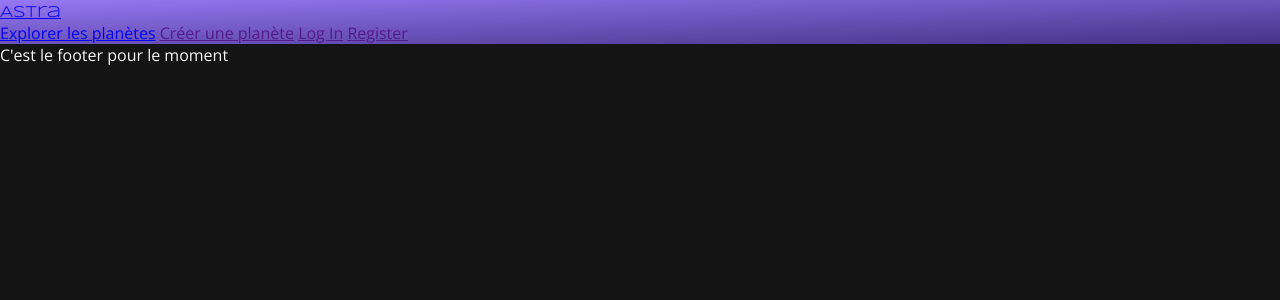
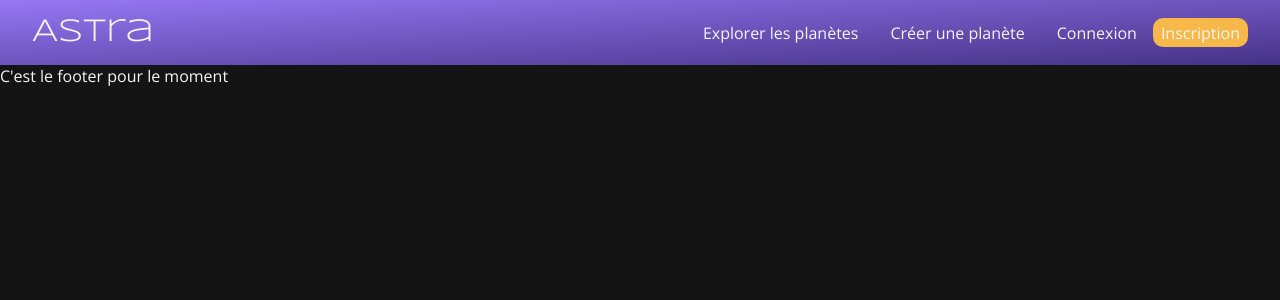
Before and after one commit to ISaejinI/Astra, a PHP site: page /views/planets.php in a window 1280 px wide. Shown: the top 300 px of the page. Run offline with PHP 8.4, Linux system fonts and the light colour scheme.

Commit message:
CSS Header et 1 section

```diff
--- a/CSS/_base.scss
+++ b/CSS/_base.scss
@@ -3,3 +3,14 @@ body {
     margin: 0 auto;
     color: $white;
 }
+
+a {
+    &:link,
+    &:visited {
+        color: $white;
+        text-decoration: none;
+    }
+    &:hover {
+        color: $light-yellow;
+    }
+}
--- a/CSS/_buttons.scss
+++ b/CSS/_buttons.scss
@@ -1,3 +1,5 @@
 .bu-head {
-
+   background-color: $dark-yellow;
+   padding: 0.2em 0.5em;
+   border-radius: 10px;
 }
--- a/CSS/_fonts.scss
+++ b/CSS/_fonts.scss
@@ -2,6 +2,7 @@
     font-family: "Syncopate", sans-serif;
     font-weight: 400;
     font-style: normal;
+    font-size: 2em;
 }
 
 body {
--- a/CSS/_variables.scss
+++ b/CSS/_variables.scss
@@ -1,6 +1,7 @@
 /* -- COLORS -- */
 
 $black : #141414;
+$black-op : #14141480;
 $light-purple : #9678F5;
 $dark-purple : #453287;
 $light-yellow : #F4E861;
--- a/CSS/main.css
+++ b/CSS/main.css
@@ -7,10 +7,19 @@ body {
   color: #F5F5F5;
 }
 
+a:link, a:visited {
+  color: #F5F5F5;
+  text-decoration: none;
+}
+a:hover {
+  color: #F4E861;
+}
+
 .logo {
   font-family: "Syncopate", sans-serif;
   font-weight: 400;
   font-style: normal;
+  font-size: 2em;
 }
 
 body {
@@ -28,8 +37,43 @@ h1 {
   font-style: normal;
 }
 
+.bu-head {
+  background-color: #F5B849;
+  padding: 0.2em 0.5em;
+  border-radius: 10px;
+}
+
+/* -- HEADER -- */
 header {
   background-image: linear-gradient(to right bottom, #9678f5, #8166d8, #6d54bc, #5943a1, #453287);
+  display: flex;
+  justify-content: space-between;
+  padding: 1em 2em;
+}
+header nav {
+  display: flex;
+  align-items: center;
+}
+header nav a {
+  padding: 0 1em;
+}
+
+/* -- SECTION PLANET --*/
+#planet {
+  background-image: url("/src/Sky-bg.jpg");
+  display: flex;
+  align-items: center;
+}
+#planet img {
+  max-width: 55%;
+  object-fit: contain;
+}
+#planet p {
+  font-size: 4rem;
+  width: 35%;
+  line-height: 1.5em;
+  background-color: rgba(20, 20, 20, 0.5019607843);
+  padding: 0.5em 1em;
 }
 
 /* -- CARROUSSEL -- */
@@ -37,7 +81,6 @@ header {
   width: 600px;
   height: 300px;
 }
-
 .swiper-slide img {
   max-width: 10em;
 }
--- a/CSS/main.scss
+++ b/CSS/main.scss
@@ -4,18 +4,55 @@
 @import 'fonts';
 @import 'buttons';
 
+/* -- HEADER -- */
+
 header {
     background-image: linear-gradient(to right bottom, #9678f5, #8166d8, #6d54bc, #5943a1, #453287);
+    display: flex;
+    justify-content: space-between;
+    padding: 1em 2em;
+
+    nav {
+        display: flex;
+        align-items: center;
+
+        a {
+            padding: 0 1em;
+        }
+    }
 }
 
+
+/* -- SECTION PLANET --*/
+
+#planet {
+    background-image: $bg-image;
+    display: flex;
+    align-items: center;
+
+    img {
+        max-width: 55%;
+        object-fit: contain;
+    }
+
+    p {
+        font-size: 4rem;
+        width: 35%;
+        line-height: 1.5em;
+        background-color: $black-op;
+        padding: 0.5em 1em;
+    }
+}
 
 /* -- CARROUSSEL -- */
 
 .swiper {
     width: 600px;
     height: 300px;
+
+    &-slide {
+        img {
+            max-width: 10em;
+        }
+    }
 }
-
-.swiper-slide img {
-    max-width: 10em;
-}
--- a/template/header.html
+++ b/template/header.html
@@ -6,10 +6,6 @@
     <meta name="viewport" content="width=device-width, initial-scale=1.0">
     <title>Astra</title>
     <link rel="stylesheet" href="../css/main.css" />
-    <!-- <link rel="stylesheet" href="../node_modules/swiper/swiper.css">
-    <link rel="stylesheet" href="../node_modules/swiper/modules/navigation.css">
-    <script type="module" src="../script/script.js"></script> -->
-
     <link rel="stylesheet" href="https://unpkg.com/swiper/swiper-bundle.min.css">
     <script src="https://unpkg.com/swiper/swiper-bundle.min.js"></script>
 </head>
@@ -21,7 +17,7 @@
         <nav>
             <a href="../views/planets.php">Explorer les planètes</a>
             <a href="">Créer une planète</a>
-            <a href="">Log In</a>
-            <a href="" class="bu-head">Register</a>
+            <a href="">Connexion</a>
+            <a href="" class="bu-head">Inscription</a>
         </nav>
     </header>
--- a/views/planets.php
+++ b/views/planets.php
@@ -1,3 +1,5 @@
 <?php require "../template/header.html" ?>
 
+
+
 <?php require "../template/footer.html" ?>
```
Also changed, not shown: 1 other file.
